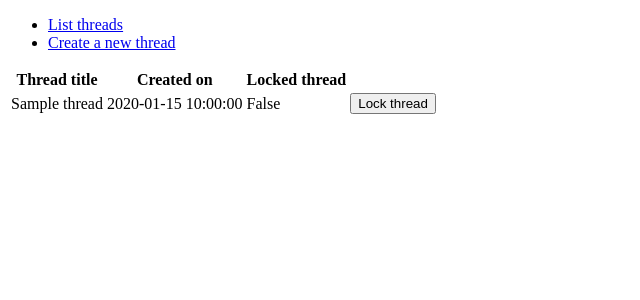
After one commit to TetsuHari/MinimalForum, a Flask app: page /threads/ in a window 1280 px wide. The commit adds this page. Shown: the top 300 px of the page, without its empty margins (0-640 px from the left). Run offline with Flask 2, Linux system fonts and the light colour scheme; tables that the repository leaves empty hold one stand-in row (values such as "Sample post").

Commit message:
Add very database functionalities
Added UI and server support for creating rudimentary proto-threads.
Updated README and documentation.

```diff
--- a/application/templates/layout.html
+++ b/application/templates/layout.html
@@ -2,10 +2,14 @@
 <html>
   <head>
     <meta charset="utf-8">
-    <title>TodoApp</title>
+    <title>MinimalForum</title>
   </head>
 
   <body>
+    <ul>
+      <li><a href="{{ url_for('threads_index') }}">List threads</a></li>
+      <li><a href="{{ url_for('new_thread_form') }}">Create a new thread</a></li>
+    </ul>
     {% block body %}
       <p>
         Content.
--- /dev/null
+++ b/application/templates/threads/list.html
@@ -0,0 +1,23 @@
+{% extends "layout.html" %}
+
+{% block body %}
+  <table>
+    <tr>
+      <th>Thread title</th>
+      <th>Created on</th>
+      <th>Locked thread</th>
+    </tr>
+    {% for thread in threads %}
+    <tr>
+      <td>{{ thread.title }}</td>
+      <td>{{ thread.date_created }}</td>
+      <td>{{ thread.locked }}</td>
+      <td>
+        <form method="POST" action="{{ url_for('lock_thread', thread_id=thread.id) }}">
+          <input type="submit" value="Lock thread"/>
+        </form>
+      </td>
+    </tr>
+    {% endfor %}
+  </table>
+{% endblock %}
--- /dev/null
+++ b/application/threads/views.py
@@ -0,0 +1,28 @@
+from application import app, database
+from flask import render_template, request, url_for, redirect
+from application.threads.models import Thread
+
+@app.route("/threads/new")
+def new_thread_form():
+    return render_template("threads/new.html")
+
+@app.route("/threads/", methods=["GET"])
+def threads_index():
+    return render_template("threads/list.html", threads = Thread.query.all())
+
+@app.route("/threads/", methods=["POST"])
+def create_thread():
+    print(request.form.get("title"))
+    thread = Thread(request.form.get("title"))
+    database.session().add(thread)
+    database.session().commit()
+
+    return redirect(url_for("threads_index"))
+
+@app.route("/threads/lock/<thread_id>/", methods=["POST"])
+def lock_thread(thread_id):
+    thread = Thread.query.get(thread_id)
+    thread.locked = True
+    database.session.commit()
+
+    return redirect(url_for("threads_index"))
--- a/requirements.txt
+++ b/requirements.txt
@@ -1,7 +1,9 @@
 Click==7.0
 Flask==1.1.1
+Flask-SQLAlchemy==2.4.0
 gunicorn==19.9.0
 itsdangerous==1.1.0
 Jinja2==2.10.1
 MarkupSafe==1.1.1
+SQLAlchemy==1.3.6
 Werkzeug==0.15.5
```
Also changed, not shown: application/__init__.py (+12 -0 lines), application/templates/threads/new.html (added, +8 -0 lines), application/threads/models.py (added, +13 -0 lines), README.md, application/threads/__init__.py (added).
